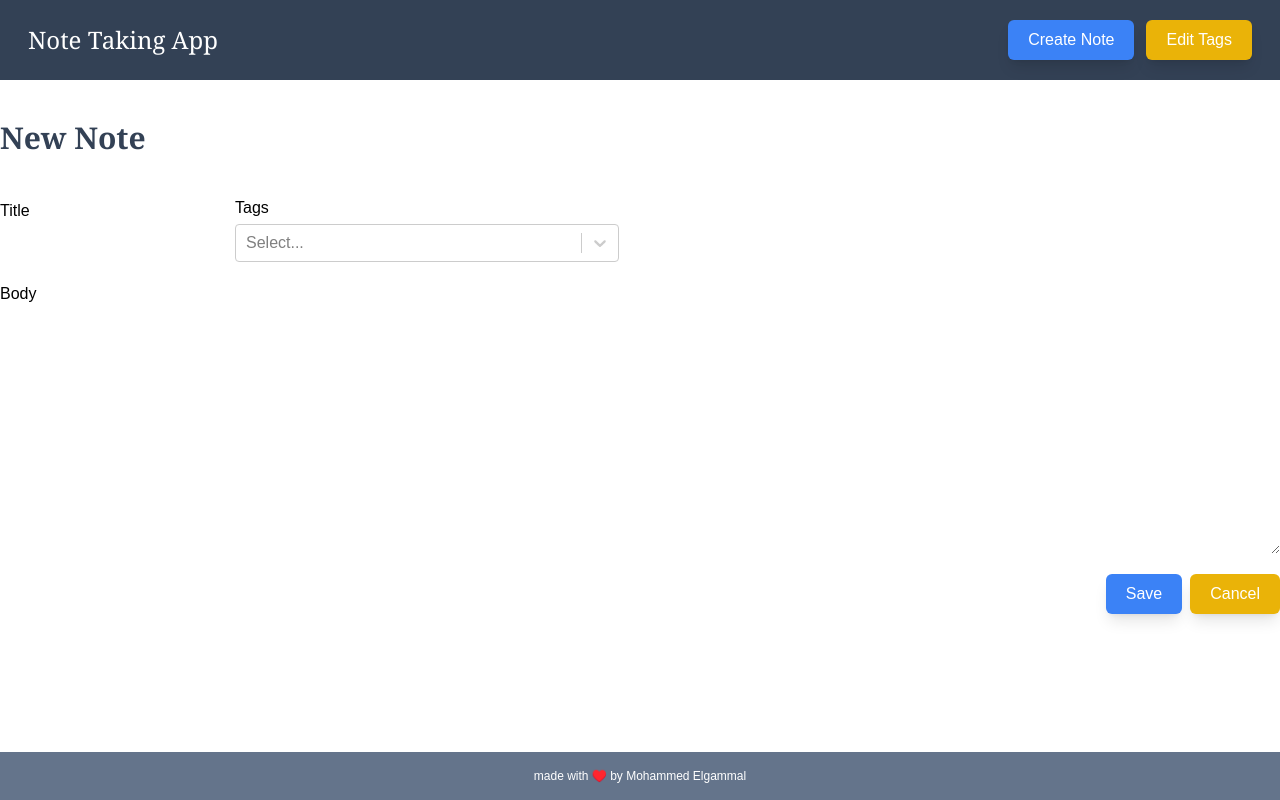
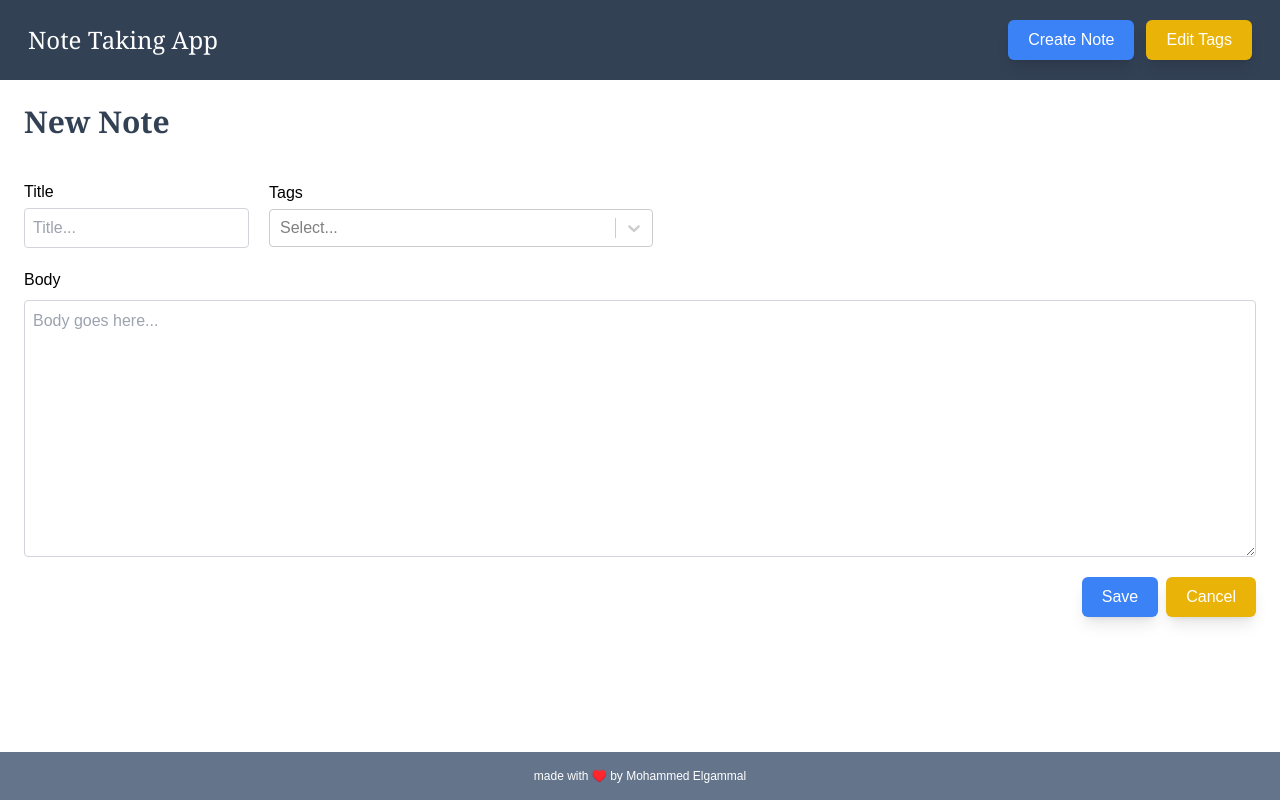
Before and after one commit to mohammedelgammal/FullStack_Suite, a React (Vite) app: page /new in a window 1280 px wide. Built offline with nearby package versions, Linux system fonts and the light colour scheme.

Commit message:
implementing_card_&_tag_components

```diff
--- a/src/components/CreateNote.tsx
+++ b/src/components/CreateNote.tsx
@@ -8,19 +8,24 @@ const options: OptionsType = [];
 const CrateNote = () => {
   const handleCreateNote = (e: React.FormEvent<HTMLFormElement>) => {
     e.preventDefault();
-
   };
 
   return (
-    <div className="flex flex-col justify-center gap-5">
-      <h1 className="text-slate-700 font-semibold font-serif text-3xl mt-10 mb-5">
+    <div className="flex flex-col gap-5 p-6">
+      <h1 className="text-slate-700 font-semibold font-serif text-3xl mb-5">
         New Note
       </h1>
       <form onSubmit={handleCreateNote}>
         <div className="flex items-center mb-5 gap-5">
           <div className="flex flex-col gap-1">
             <label htmlFor="title">Title</label>
-            <input className="p-1" name="title" type="text" required />
+            <input
+              className="px-2 border border-gray-300 py-1.75 rounded"
+              name="title"
+              type="text"
+              placeholder="Title..."
+              required
+            />
           </div>
           <div className="flex flex-col gap-1">
             <label htmlFor="tags">Tags</label>
@@ -35,7 +40,13 @@ const CrateNote = () => {
         </div>
         <div className="flex flex-col gap-2">
           <label htmlFor="body">Body</label>
-          <textarea rows={10} name="body" required />
+          <textarea
+            className="px-2 border border-gray-300 py-1.75 rounded"
+            rows={10}
+            name="body"
+            placeholder="Body goes here..."
+            required
+          />
         </div>
         <div className="flex gap-2 mt-5 justify-end">
           <Button type="submit" theme={ThemeType.PRIMARY}>
--- a/src/components/Home.tsx
+++ b/src/components/Home.tsx
@@ -1,13 +1,15 @@
 import CreatableSelect from "react-select/creatable";
+import { Card } from "src/components";
 
 const Home = () => {
-  // replace with stored tags
+  // replace with stored tags and replace with cards data
   const options: string[] = [];
+  const cards = [];
 
   return (
-    <div className="flex-1">
+    <div className="flex-1 flex flex-col gap-10 px-7">
       <form className="flex-1">
-        <div className="flex gap-8 px-7 mt-5">
+        <div className="flex gap-8 mt-5">
           <div className="flex flex-1 flex-col gap-1">
             <label htmlFor="title">Title</label>
             <input
@@ -30,6 +32,10 @@ const Home = () => {
           </div>
         </div>
       </form>
+      <div className="flex flex-wrap gap-10">
+        <Card title="card" />
+        {/* {cards.map(card => => <Card title={card.title} />)} */}
+      </div>
     </div>
   );
 };
--- a/src/components/index.tsx
+++ b/src/components/index.tsx
@@ -3,3 +3,5 @@ export { default as CreateNote } from "./CreateNote";
 export { default as ShowNote } from "./ShowNote";
 export { default as EditNote } from "./EditNote";
 export { default as ErrorPage } from "./ErrorPage";
+export { default as Card } from "./ui/Card";
+export { default as Tag } from "./ui/Tag";
--- /dev/null
+++ b/src/components/ui/Card.tsx
@@ -0,0 +1,17 @@
+import { CardProps } from "src/types";
+import { Tag } from "src/components";
+
+const Card = ({ title, tags }: CardProps) => {
+  return (
+    <div className="flex flex-col w-80 p-5 rounded-lg gap-5 shadow-md border border-gray-200">
+      <h5 className="flex items-center justify-center w-full text-center font-mono text-lg">
+        {title}
+      </h5>
+      <div className="flex flex-wrap gap-3">
+        <Tag title="tag1" />
+      </div>
+    </div>
+  );
+};
+
+export default Card;
--- /dev/null
+++ b/src/components/ui/Tag.tsx
@@ -0,0 +1,11 @@
+import { TagProps } from "src/types";
+
+const Tag = ({ title }: TagProps) => {
+  return (
+    <div className="bg-blue-400 p-1 text-sm text-white rounded ">
+      <span className="">{title}</span>
+    </div>
+  );
+};
+
+export default Tag;
--- a/src/types/index.ts
+++ b/src/types/index.ts
@@ -15,5 +15,14 @@ interface ButtonType extends React.ButtonHTMLAttributes<HTMLButtonElement> {
   href?: string;
 }
 
-export type { OptionType, OptionsType, ButtonType };
+type CardProps = {
+  title: string;
+  tags?: string[];
+};
+
+type TagProps = {
+  title: string;
+};
+
+export type { OptionType, OptionsType, ButtonType, CardProps, TagProps };
 export { ThemeType };
```
